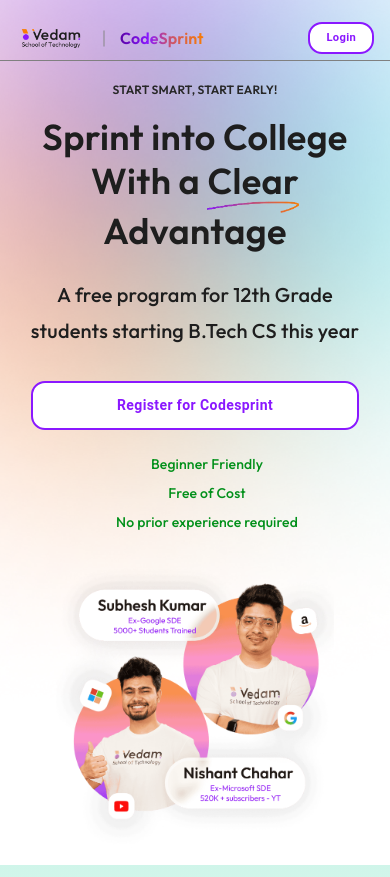
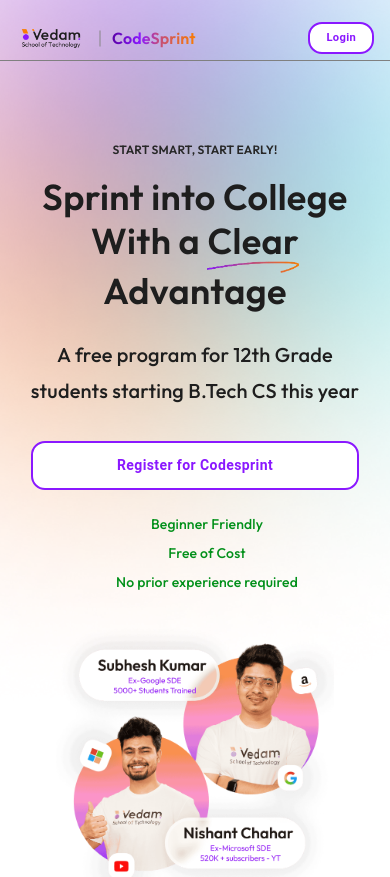
Before and after one commit to vedam-dev/vedam_free_course, a Next.js app: page / in a window 390 px wide. Shown: the top 877 px of the page. Built offline with nearby package versions, Linux system fonts and the light colour scheme; no server answers; the database is empty; some icons are missing.

Commit message:
VF-111 final design finishing 2

```diff
--- a/src/app/home/client/components/Landing.tsx
+++ b/src/app/home/client/components/Landing.tsx
@@ -103,15 +103,15 @@
             sx={{
               display: 'flex',
               alignItems: 'center',
-              gap: { xs: 0.5, sm: 1, lg: 0 },
+              gap: { xs: 0, sm: 1, lg: 0 },
               flex: 1,
               minWidth: 0, // Allows shrinking
             }}
           >
             <Box
               sx={{
-                width: { xs: '70px', sm: '88px', md: '200px' },
-                height: { xs: '48px', sm: '60px', md: '80px' },
+                width: { xs: '70px', sm: '88px', md: '160px' },
+                height: { xs: '48px', sm: '60px', md: '100px' },
                 backgroundImage: 'url("/assets/logo.png")',
                 backgroundSize: 'contain',
                 backgroundRepeat: 'no-repeat',
@@ -127,7 +127,7 @@
                 width: '1px',
                 height: '44px',
                 backgroundColor: '#2C0052',
-                marginRight: '56px',
+                mx:{ xs:0,md:2 },
                 flexShrink: 0,
               }}
             />
@@ -235,6 +235,7 @@
             alignItems: 'center',
             justifyContent: 'space-between',
             gap: { xs: 3, md: 4 },
+            mt:10,
           }}
         >
           {/* Left Section */}
@@ -396,7 +397,7 @@
             width: { xs: '100%', lg: '100%' },
             maxWidth: { xs: '100%', lg: '900px' },
             backgroundImage: 'url("/home/circlebackground.png")',
-            opacity: 0.9,
+            opacity: 0.8,
             backgroundSize: 'contain',
             backgroundRepeat: 'no-repeat',
             backgroundPosition: 'center',
```
